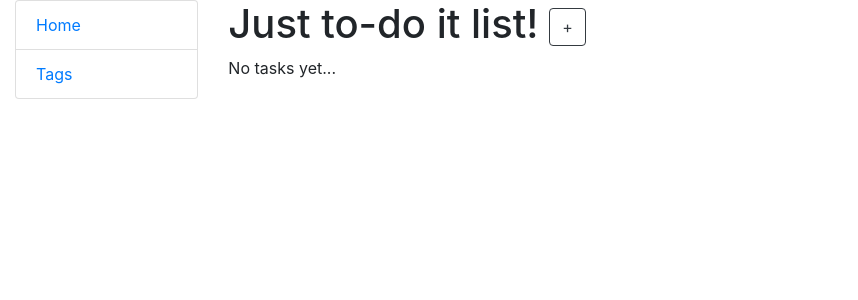
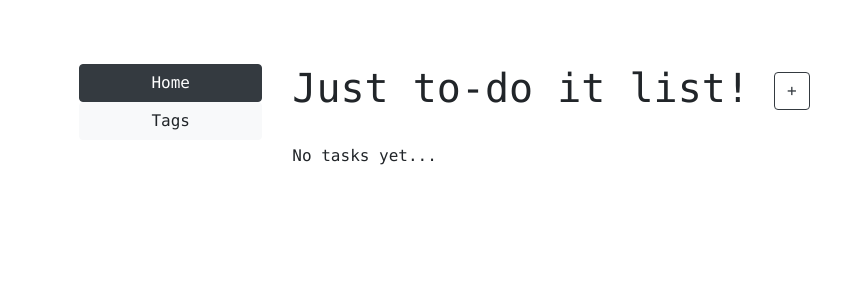
Before and after one commit to aLEKS-e3/py-todo-list, a Django app: page / in a window 1280 px wide; the page is wider, and only the part inside the window is pictured. Shown: the top 300 px of that part, without its empty margins (0-858 px from the left). Run offline with Django 5.2, Linux system fonts and the light colour scheme; data that the repository does not hold is empty.

Commit message:
Fix indentation in all templates; Add some css styles

```diff
--- a/static/css/styles.css
+++ b/static/css/styles.css
@@ -0,0 +1,7 @@
+body {
+    font-family: Consolas, serif;
+}
+
+.frame {
+    margin: 5%;
+}
--- a/templates/base.html
+++ b/templates/base.html
@@ -6,15 +6,15 @@
   <meta charset="utf-8">
   <meta name="viewport" content="width=device-width, initial-scale=1">
   <link rel="stylesheet"
-      href="https://cdn.jsdelivr.net/npm/bootstrap@4.5.3/dist/css/bootstrap.min.css"
-      integrity="sha384-TX8t27EcRE3e/ihU7zmQxVncDAy5uIKz4rEkgIXeMed4M0jlfIDPvg6uqKI2xXr2"
-      crossorigin="anonymous">
+        href="https://cdn.jsdelivr.net/npm/bootstrap@4.5.3/dist/css/bootstrap.min.css"
+        integrity="sha384-TX8t27EcRE3e/ihU7zmQxVncDAy5uIKz4rEkgIXeMed4M0jlfIDPvg6uqKI2xXr2"
+        crossorigin="anonymous">
   {% load static %}
   <link rel="stylesheet" href="{% static 'css/styles.css' %}">
 </head>
 
 <body>
-<div class="container-fluid">
+<div class="frame container-fluid">
   <div class="row">
     <div class="col-sm-2">
 
--- a/templates/includes/sidebar.html
+++ b/templates/includes/sidebar.html
@@ -1,4 +1,4 @@
 <ul class="sidebar-nav list-group">
-  <li class="list-group-item"><a href="{% url 'list:task-list' %}">Home</a></li>
-  <li class="list-group-item"><a href="{% url 'list:tag-list' %}">Tags</a></li>
+  <li class="list-group"><a class="btn btn-dark" href="{% url 'list:task-list' %}">Home</a></li>
+  <li class="list-group"><a class="btn btn-light" href="{% url 'list:tag-list' %}">Tags</a></li>
 </ul>
--- a/templates/list/tag_confirm_delete.html
+++ b/templates/list/tag_confirm_delete.html
@@ -3,7 +3,7 @@
 {% block content %}
   <h1>Delete tag?</h1>
   <div>
-    <form action="" method="post" style ='float: left; padding: 5px;'>
+    <form action="" method="post" style='float: left; padding: 5px;'>
       {% csrf_token %}
 
       <input type="submit" value="Yes" class="btn btn-danger">
--- a/templates/list/task_confirm_delete.html
+++ b/templates/list/task_confirm_delete.html
@@ -3,7 +3,7 @@
 {% block content %}
   <h1>Delete task?</h1>
   <div>
-    <form action="" method="post" style ='float: left; padding: 5px;'>
+    <form action="" method="post" style='float: left; padding: 5px;'>
       {% csrf_token %}
 
       <input type="submit" value="Yes" class="btn btn-danger">
--- a/templates/list/task_list.html
+++ b/templates/list/task_list.html
@@ -5,6 +5,7 @@
     Just to-do it list!
     <a class="btn btn-outline-dark" href="{% url 'list:task-create' %}">+</a>
   </h1>
+  <br>
   {% if task_list %}
 
     {% for task in task_list %}
@@ -38,6 +39,7 @@
         <strong>Tags:</strong>
         {% for tag in task.tags.all %}{{ tag }}; {% endfor %}
       </p>
+      <hr>
     {% endfor %}
 
   {% else %}
```
Also changed, not shown: templates/list/tag_form.html (indentation only), templates/list/tag_list.html (indentation only), templates/list/task_form.html (indentation only). Lines whose indentation alone changed are shown as unchanged.
